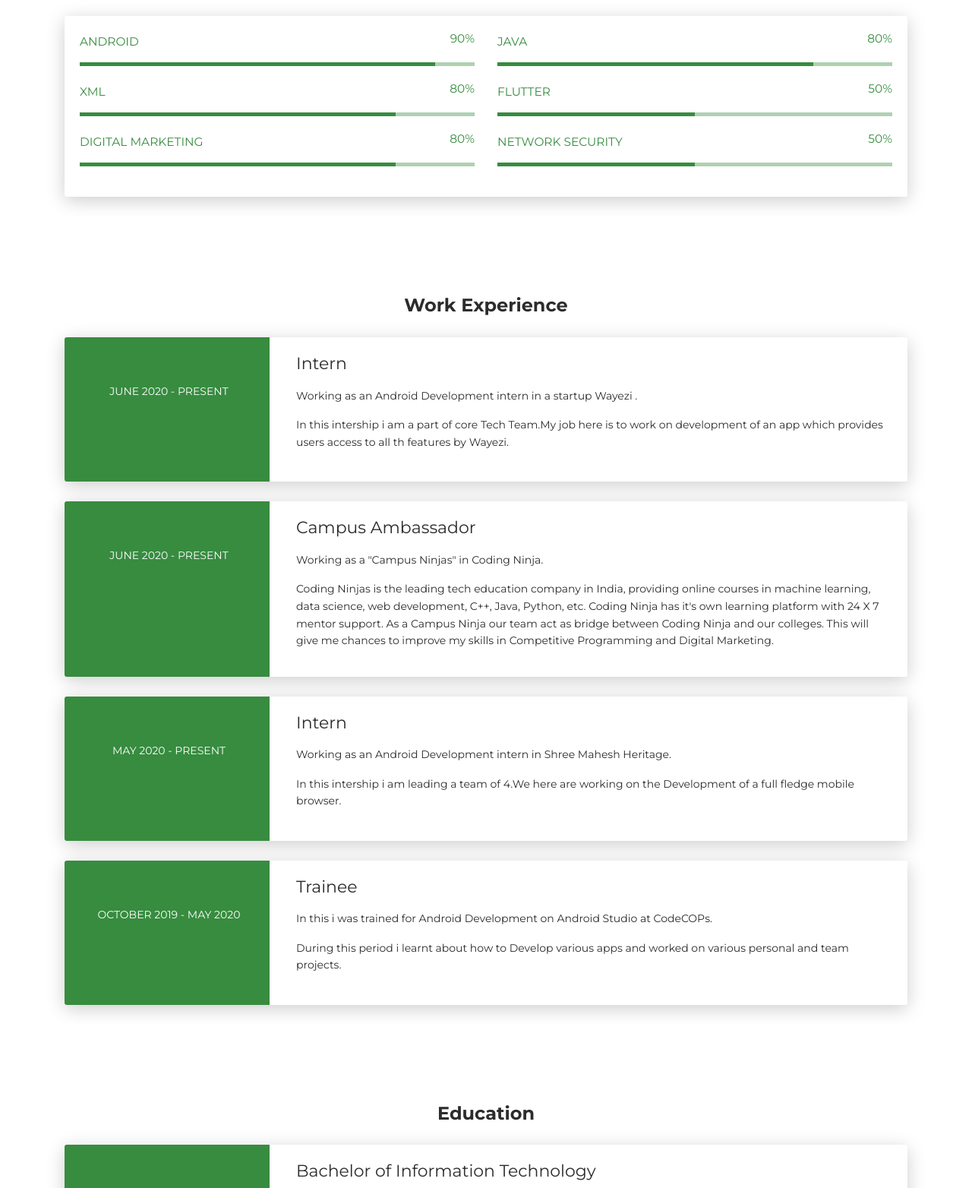
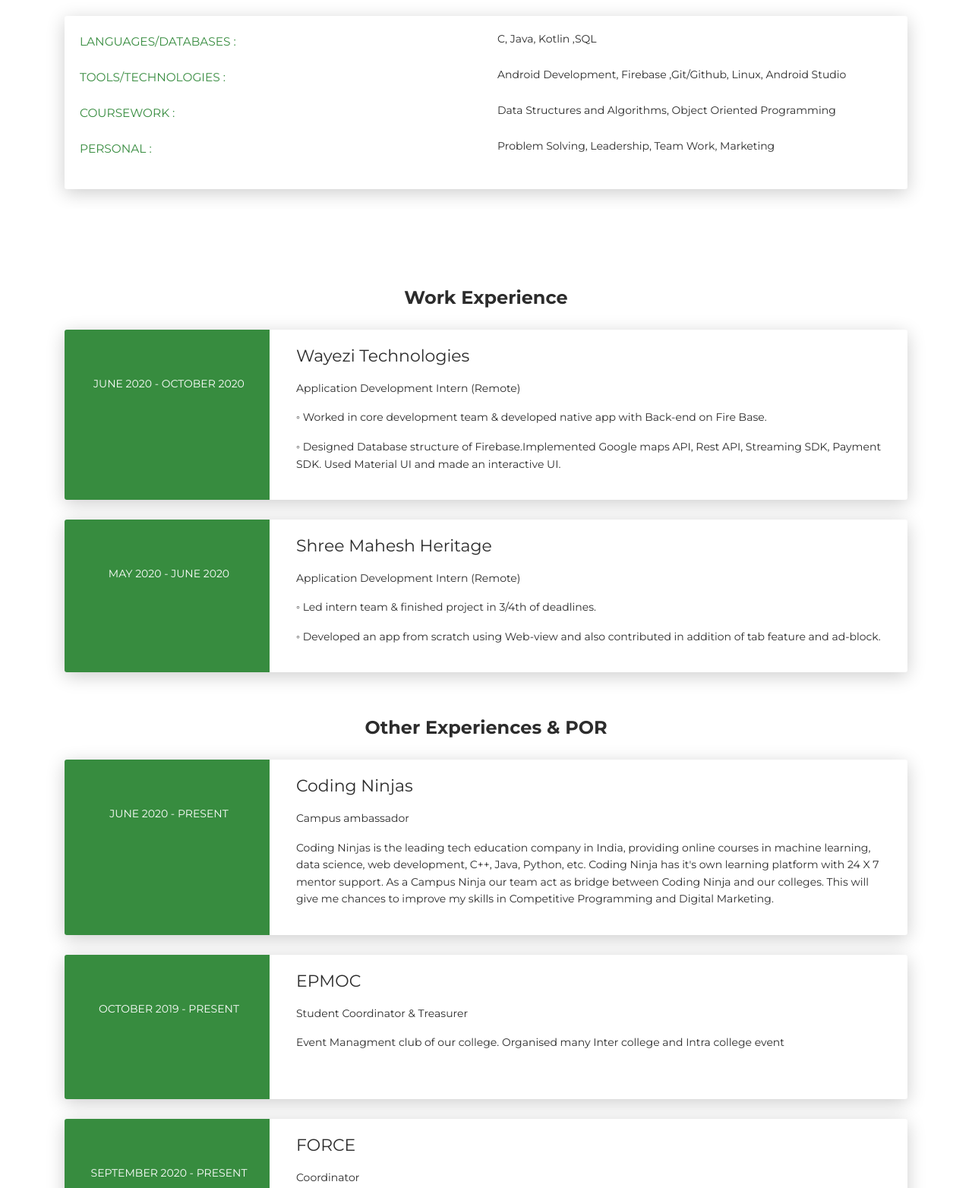
Before and after one commit to sharmaumang001/sharmaumang001.github.io, a plain HTML site: page index.html in a window 1280 px wide. Shown: the part 1034-2598 px from the top of the page at 76% size. Drawn offline with Linux system fonts and the light colour scheme.

Commit message:
Update October 2020

```diff
--- a/index.html
+++ b/index.html
@@ -43,7 +43,7 @@
         <div class="content-center">
           <!-- <div class="cc-profile-image"><a href="#"><img src="images/face.jpeg" alt="Image"/></a></div> -->
           <div class="h2 title">Umang Sharma</div>
-          <p class="category text-white">CSE Student</p>
+          <p class="category text-white">IT Student</p>
           <a class="btn btn-primary" href="https://docs.google.com/document/d/1C-UqZ3sGMPg9VRkDMLEGH79HWY_4mrmrIiBw5JmrQQw/edit?usp=sharing" data-aos="zoom-in" data-aos-anchor="data-aos-anchor">Cover Letter</a>
           <a class="btn btn-primary" href="https://drive.google.com/file/d/16FXsnLwT0pEQGr52w30yPYqfOSDs78Ol/view?usp=sharing" data-aos="zoom-in" data-aos-anchor="data-aos-anchor">Resume</a>
         </div>
@@ -53,7 +53,7 @@
           <div class="button-container">
             <a class="btn btn-default btn-round btn-lg btn-icon" href="https://github.com/sharmaumang001/" rel="tooltip" title="My Github profile"><i class="fa fa-github"></i></a>
             <a class="btn btn-default btn-round btn-lg btn-icon" href="https://www.linkedin.com/in/0729/" rel="tooltip" title="Connect with me on LinkedIn"><i class="fa fa-linkedin"></i></a>
-            <a class="btn btn-default btn-round btn-lg btn-icon" href="https://clist.by/coder/sharmaumang001/" rel="tooltip" title="My Competitive Programming profiles"><i class="fa fa-clist"></i></a></div>
+            <a class="btn btn-default btn-round btn-lg btn-icon" href="https://clist.by/coder/sharmaumang001/" rel="tooltip" title="My Competitive Programming profiles"><i class="fa fa-code"></i></a></div>
         </div>
       </div>
     </div>
@@ -102,52 +102,21 @@
     <div class="card" data-aos="fade-up" data-aos-anchor-placement="top-bottom">
       <div class="card-body">
         <div class="row">
-          <div class="col-md-6">
-            <div class="progress-container progress-primary"><span class="progress-badge">ANDROID</span>
-              <div class="progress">
-                <div class="progress-bar progress-bar-primary" data-aos="progress-full" data-aos-offset="10" data-aos-duration="2000" role="progressbar" aria-valuenow="60" aria-valuemin="0" aria-valuemax="100" style="width: 90%;"></div><span class="progress-value">90%</span>
+          <div class="col-md-6"><div class="progress-container progress-primary"><span class="progress-badge">Languages/Databases :</span></div></div>
+          <div class="col-md-6">C, Java, Kotlin ,SQL</div>
         </div>
-            </div>
-          </div>
-          <div class="col-md-6">
-            <div class="progress-container progress-primary"><span class="progress-badge">JAVA</span>
-              <div class="progress">
-                <div class="progress-bar progress-bar-primary" data-aos="progress-full" data-aos-offset="10" data-aos-duration="2000" role="progressbar" aria-valuenow="60" aria-valuemin="0" aria-valuemax="100" style="width: 80%;"></div><span class="progress-value">80%</span>
-              </div>
-            </div>
+        <div class="row">
+          <div class="col-md-6"><div class="progress-container progress-primary"><span class="progress-badge">Tools/Technologies :</span></div></div>
+          <div class="col-md-6">Android Development, Firebase ,Git/Github, Linux, Android Studio
           </div>
         </div>
         <div class="row">
-          <div class="col-md-6">
-            <div class="progress-container progress-primary"><span class="progress-badge">XML</span>
-              <div class="progress">
-                <div class="progress-bar progress-bar-primary" data-aos="progress-full" data-aos-offset="10" data-aos-duration="2000" role="progressbar" aria-valuenow="60" aria-valuemin="0" aria-valuemax="100" style="width: 80%;"></div><span class="progress-value">80%</span>
-              </div>
-            </div>
-          </div>
-          <div class="col-md-6">
-            <div class="progress-container progress-primary"><span class="progress-badge">FLUTTER</span>
-              <div class="progress">
-                <div class="progress-bar progress-bar-primary" data-aos="progress-full" data-aos-offset="10" data-aos-duration="2000" role="progressbar" aria-valuenow="60" aria-valuemin="0" aria-valuemax="100" style="width: 50%;"></div><span class="progress-value">50%</span>
-              </div>
-            </div>
-          </div>
+          <div class="col-md-6"><div class="progress-container progress-primary"><span class="progress-badge">Coursework :</span></div></div>
+          <div class="col-md-6">Data Structures and Algorithms, Object Oriented Programming</div>
         </div>
         <div class="row">
-          <div class="col-md-6">
-            <div class="progress-container progress-primary"><span class="progress-badge">DIGITAL MARKETING</span>
-              <div class="progress">
-                <div class="progress-bar progress-bar-primary" data-aos="progress-full" data-aos-offset="10" data-aos-duration="2000" role="progressbar" aria-valuenow="60" aria-valuemin="0" aria-valuemax="100" style="width: 80%;"></div><span class="progress-value">80%</span>
-              </div>
-            </div>
-          </div>
-          <div class="col-md-6">
-            <div class="progress-container progress-primary"><span class="progress-badge">NETWORK SECURITY</span>
-              <div class="progress">
-                <div class="progress-bar progress-bar-primary" data-aos="progress-full" data-aos-offset="10" data-aos-duration="2000" role="progressbar" aria-valuenow="60" aria-valuemin="0" aria-valuemax="100" style="width: 50%;"></div><span class="progress-value">50%</span>
-              </div>
-            </div>
-          </div>
+          <div class="col-md-6"><div class="progress-container progress-primary"><span class="progress-badge">Personal :</span></div></div>
+          <div class="col-md-6">Problem Solving, Leadership, Team Work, Marketing</div>
         </div>
       </div>
     </div>
@@ -160,14 +129,15 @@
       <div class="row">
         <div class="col-md-3 bg-primary" data-aos="fade-right" data-aos-offset="50" data-aos-duration="500">
           <div class="card-body cc-experience-header">
-            <p>June 2020 - present</p>
+            <p>June 2020 - October 2020</p>
           </div>
         </div>
         <div class="col-md-9" data-aos="fade-left" data-aos-offset="50" data-aos-duration="500">
           <div class="card-body">
-            <div class="h5">Intern</div>
-            <p>Working as an Android Development intern in a startup Wayezi .</p>
-            <p>In this intership i am a part of core Tech Team.My job here is to work on development of an app which provides users access to all th features by Wayezi.</p>
+            <div class="h5">Wayezi Technologies</div>
+            <p>Application Development Intern (Remote)</p>
+            <p>◦ Worked in core development team & developed native app with Back-end on Fire Base.</p>
+            <p>◦ Designed Database structure of Firebase.Implemented Google maps API, Rest API, Streaming SDK, Payment SDK. Used Material UI and made an interactive UI.</p>
           </div>
         </div>
       </div>
@@ -176,13 +146,31 @@
       <div class="row">
         <div class="col-md-3 bg-primary" data-aos="fade-right" data-aos-offset="50" data-aos-duration="500">
           <div class="card-body cc-experience-header">
-            <p>June 2020 - present</p>
+            <p>May 2020 - June 2020</p>
           </div>
         </div>
         <div class="col-md-9" data-aos="fade-left" data-aos-offset="50" data-aos-duration="500">
           <div class="card-body">
-            <div class="h5">Campus Ambassador</div>
-            <p>Working as a "Campus Ninjas" in Coding Ninja.</p>
+            <div class="h5">Shree Mahesh Heritage</div>
+            <p>Application Development Intern (Remote)</p>
+            <p>◦ Led intern team & finished project in 3/4th of deadlines.</p>
+            <p>◦ Developed an app from scratch using Web-view and also contributed in addition of tab feature and ad-block.</p>
+          </div>
+        </div>
+      </div>
+    </div>
+    <div class="h4 text-center mb-4 title">Other Experiences & POR</div>
+      <div class="card">
+        <div class="row">
+          <div class="col-md-3 bg-primary" data-aos="fade-right" data-aos-offset="50" data-aos-duration="500">
+            <div class="card-body cc-experience-header">
+              <p>June 2020 - Present</p>
+            </div>
+          </div>
+          <div class="col-md-9" data-aos="fade-left" data-aos-offset="50" data-aos-duration="500">
+            <div class="card-body">
+              <div class="h5">Coding Ninjas</div>
+              <p>Campus ambassador</p>
               <p>Coding Ninjas is the leading tech education company in India, providing online courses in machine learning, data science, web development, C++, Java, Python, etc. Coding Ninja has it's own learning platform with 24 X 7 mentor support.
                 As a Campus Ninja our team act as bridge between Coding Ninja and our colleges.
                 This will give me chances to improve my skills in Competitive Programming and Digital Marketing.</p>
@@ -194,14 +182,14 @@
         <div class="row">
           <div class="col-md-3 bg-primary" data-aos="fade-right" data-aos-offset="50" data-aos-duration="500">
             <div class="card-body cc-experience-header">
-            <p>May 2020 - present</p>
+              <p>October 2019 - Present</p>
             </div>
           </div>
           <div class="col-md-9" data-aos="fade-left" data-aos-offset="50" data-aos-duration="500">
             <div class="card-body">
-            <div class="h5">Intern</div>
-            <p>Working as an Android Development intern in Shree Mahesh Heritage.</p>
-            <p>In this intership i am leading a team of 4.We here are working on the Development of a full fledge mobile browser.</p>
+              <div class="h5">EPMOC</div>
+              <p>Student Coordinator & Treasurer</p>
+              <p>Event Managment club of our college. Organised many Inter college and Intra college event</p>
             </div>
           </div>
         </div>
@@ -210,15 +198,14 @@
         <div class="row">
           <div class="col-md-3 bg-primary" data-aos="fade-right" data-aos-offset="50" data-aos-duration="500">
             <div class="card-body cc-experience-header">
-            <p>October 2019 - May 2020</p>
+              <p>September 2020 - Present</p>
             </div>
           </div>
           <div class="col-md-9" data-aos="fade-left" data-aos-offset="50" data-aos-duration="500">
             <div class="card-body">
-            <div class="h5">Trainee</div>
-            <p>In this i was trained for Android Development on Android Studio at CodeCOPs.</p>
-            <p>During this period i learnt about how to Develop various apps and worked on various personal and team projects.</p>
-
+              <div class="h5">FORCE</div>
+              <p>Coordinator</p>
+              <p>Programming Society of our college. Organised Programming competetions, Talks, Webinars & Fresher orientation</p>
             </div>
           </div>
         </div>
@@ -238,9 +225,9 @@
         </div>
         <div class="col-md-9" data-aos="fade-left" data-aos-offset="50" data-aos-duration="500">
           <div class="card-body">
-            <div class="h5">Bachelor of Information Technology</div>
+            <div class="h5">Bachelor of Technology (I.T.)</div>
             <p class="category">Indian Institute Of Information Technology Una</p>
-            <p>Currently in 1st year of B.Tech program in IIIT Una with 8.0 CGPA</p>
+            <p>Currently in junior year of B.Tech program in IIIT Una with 7.98 CGPA</p>
           </div>
         </div>
       </div>
```
Lines whose indentation alone changed are shown as unchanged.
